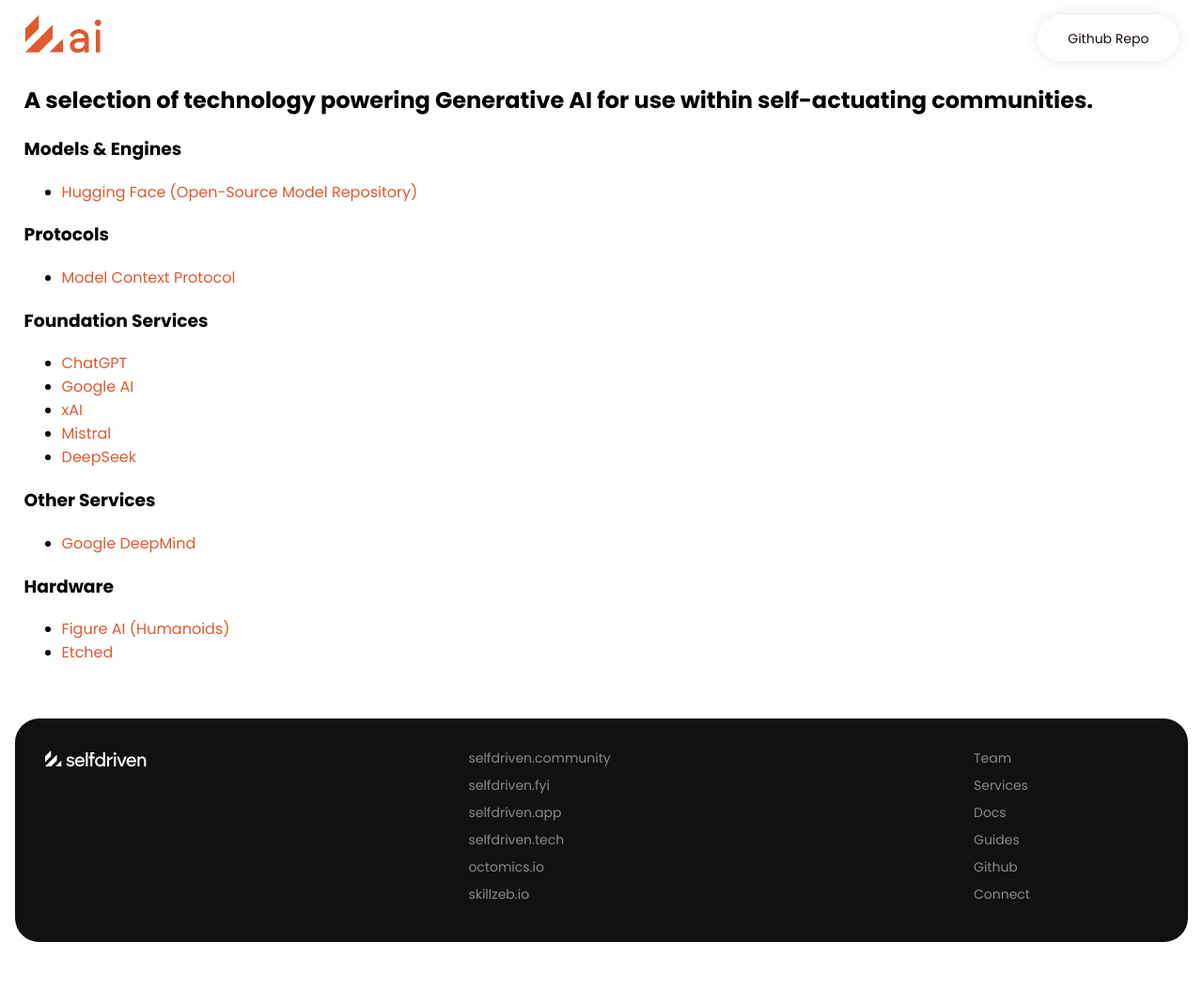
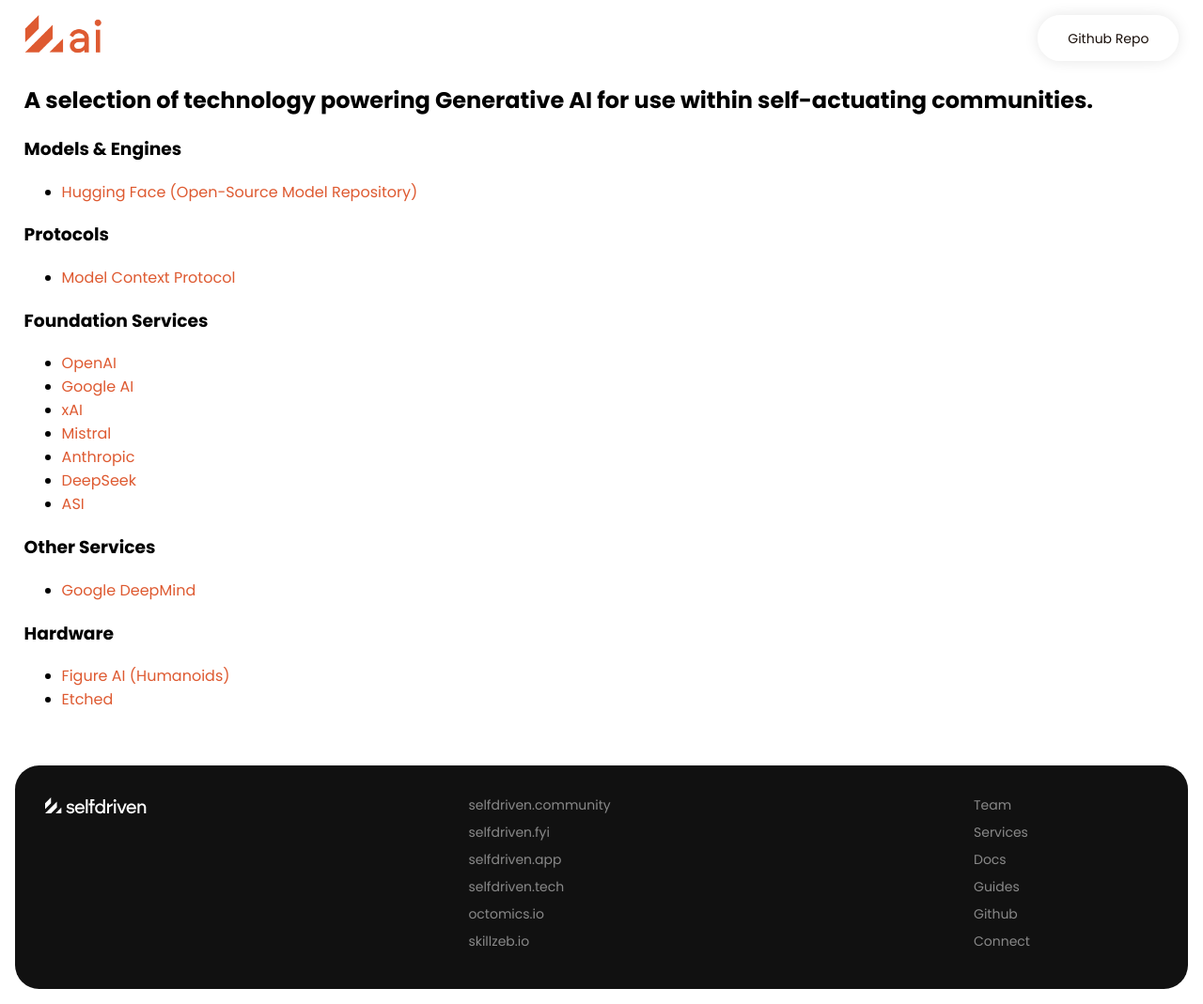
Before and after one commit to selfdriven-foundation/selfdriven-ai, a Jekyll site: the page built from docs/pages/tech.md, in a window 1280 px wide. Shown: the whole page at 94% size. Built offline with Jekyll 4.4.1, drawn with Linux system fonts in a browser that asks for light colours; before the commit the page ends 1019 px from its top, so only the background shows below that.

Commit message:
Update tech.md

```diff
--- a/docs/pages/tech.md
+++ b/docs/pages/tech.md
@@ -13,11 +13,13 @@
 - [Model Context Protocol](https://modelcontextprotocol.io)
 
 ### Foundation Services
-- [ChatGPT](https://chatgpt.com/)
+- [OpenAI](https://openai.com)
 - [Google AI](https://ai.google)
 - [xAI](https://x.ai)
 - [Mistral](https://mistral.ai)
+- [Anthropic](https://anthropic.com)
 - [DeepSeek](https://deepseek.com)
+- [ASI](https://superintelligence.io)
 
 ### Other Services
 - [Google DeepMind](https://deepmind.google)
```
